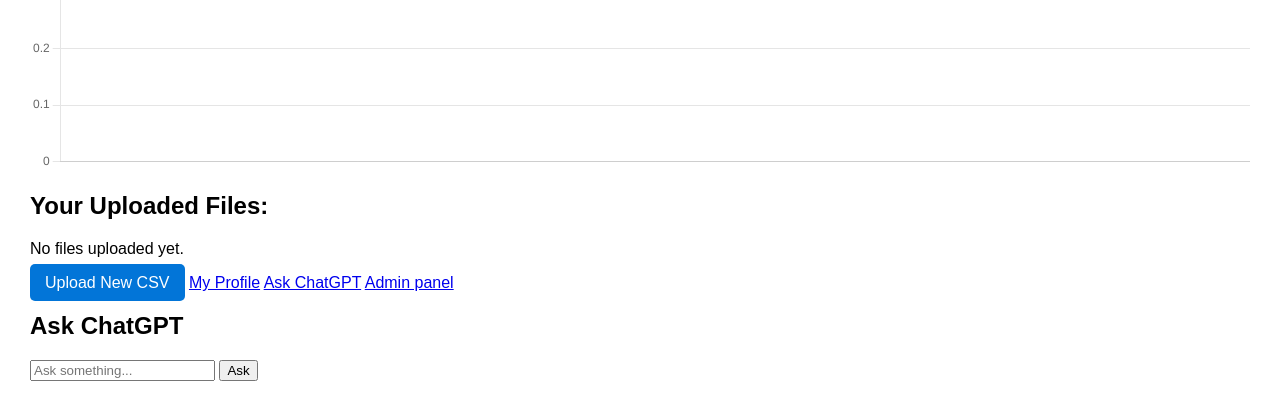
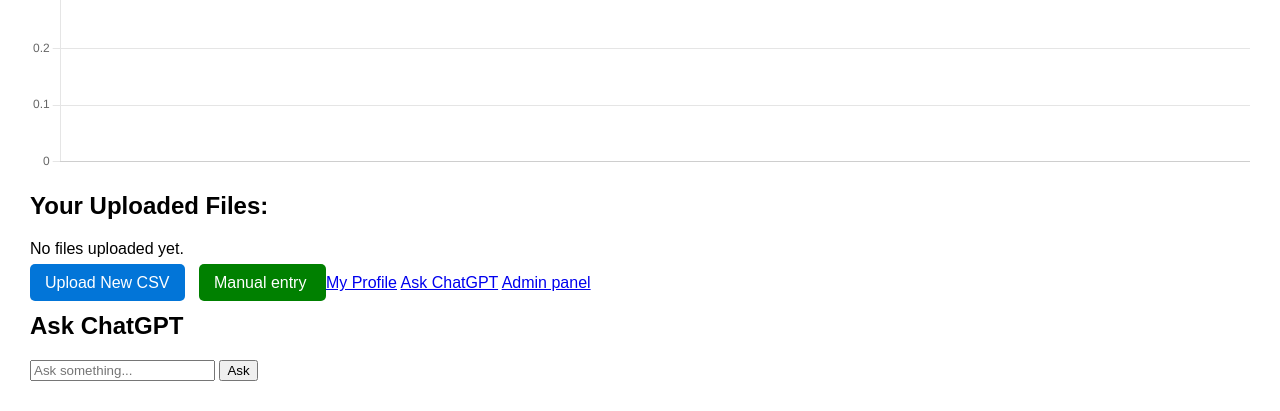
Before and after one commit to drgriff674/profit_optimizer, a Flask app: page /dashboard in a window 1280 px wide. Shown: the part 761-1172 px from the top of the page. Run offline with Flask 3, Linux system fonts and the light colour scheme; the visitor is signed in with stand-in values (Sample User, id 1).

Commit message:
Added Manual Entry button to dashboard

```diff
--- a/templates/dashboard.html
+++ b/templates/dashboard.html
@@ -171,6 +171,10 @@
     <!-- ✅ Upload New CSV Button -->
     <a href="{{ url_for('upload') }}" class="upload-btn">Upload New CSV</a>
 
+    <a href="{{ url_for('manual_entry') }}" class="upload-btn" style="background-color: green;margin-left: 10px;">
+     Manual entry
+    </a>
+
     <a href="{{ url_for('profile') }}" class="btn btn-info mt-2">My Profile</a>
     <a href="{{ url_for('ask') }}" class="btn btn-info">Ask ChatGPT</a>
     <a href="{{ url_for('admin') }}" class="btn btn-warning">Admin panel</a>
```
